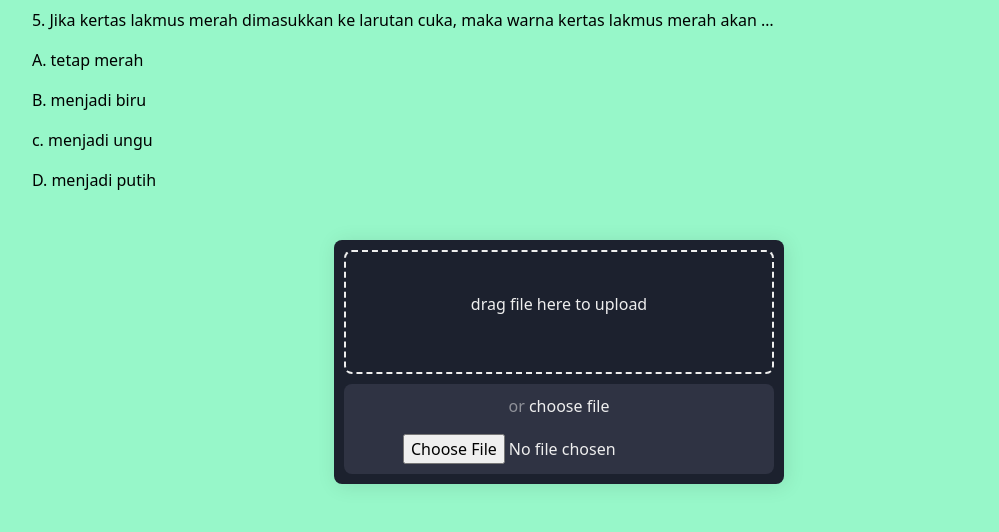
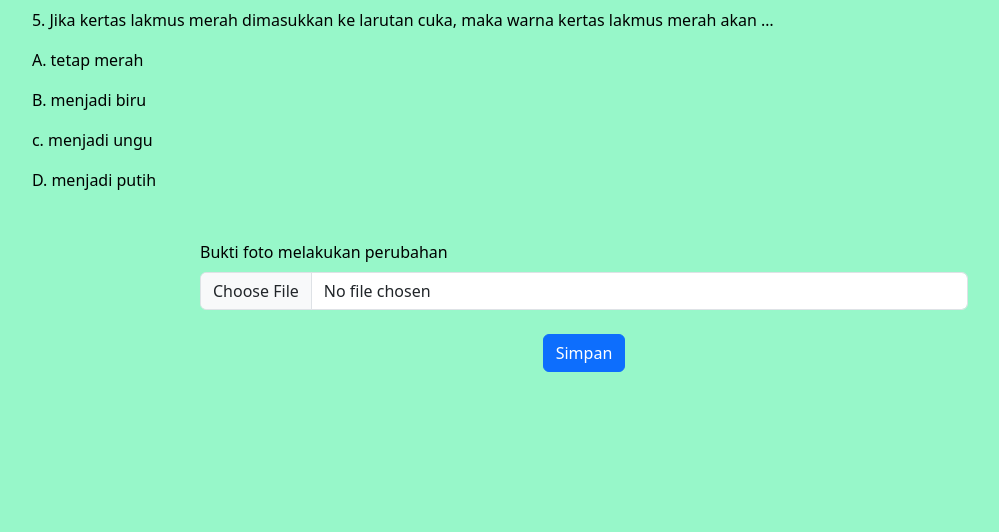
Before and after one commit to AchmadSyahh226/YouChangeIt-Website, a PHP site: page /materi.html in a window 1280 px wide. Shown: the part 2871-3403 px from the top of the page, without its empty margins (56-1055 px from the left). After the commit the page ends 3243 px from the top, so only its background shows below. Run offline with PHP 8.4, Linux system fonts and the light colour scheme.

Commit message:
upload file

```diff
--- a/materi.html
+++ b/materi.html
@@ -244,20 +244,15 @@
     </div>
 
     <!-- upload file -->
-    <div class="container pb-5" style="padding-left: 25%;">
-    <form class="upload">
-      <div class="upload_body">
-        <i class="ri-file-upload-line"></i>
-        <p> drag file here to upload</p>
-      </div>
-      <footer class="upload_footer">
-        <label for="upload_input" class="upload_button">
-          <p><span>or</span> choose file</p>
-          <input type="file" id="upload_input"/>
-        </label>
-      </footer>
-    </form>
-  </div>
+    <div class="mb-4" style="padding-left: 20%; padding-right: 20%;">
+      <label for="labelUpload" class="form-label" style="color: black;">Bukti foto melakukan perubahan</label>
+      <input type="file" class="form-control" id="inputFile" required>
+      <div class="valid-feedback">Valid</div>
+    <div class="invalid-feedback">Wajib diisi</div>
+    </div>
+    <div class="mb-4 text-center">
+      <button type="submit" class="btn btn-primary">Simpan</button>
+    </div>
   </section>
   </body>
 </html>
--- a/style.css
+++ b/style.css
@@ -156,60 +156,3 @@ h3 {
   position: 20px;
 }
 /* Tutup Login dan Register */
-
-/* upload */
-.upload {
-  width: 450px;
-  background-color: #1c212e;
-  color: #eee;
-  display: grid;
-  border-radius: 8px;
-  box-shadow: 2px 2px 20px rgba(0, 0, 0, 0.1);
-  padding: 10px;
-  gap: 10px;
-}
-
-.upload_body {
-  display: flex;
-  flex-direction: column;
-  align-items: center;
-  justify-content: center;
-  padding: 40px 20px;
-  border: 2px dashed #eee;
-  border-radius: inherit;
-}
-
-.upload_body i {
-  font-size: 48px;
-}
-
-.upload_footer {
-  position: relative;
-  background-color: #2f3343;
-  border-radius: inherit;
-  transition: background-color 0.25s;
-}
-
-.upload_button {
-  display: block;
-  text-align: center;
-  padding: 10px;
-  cursor: pointer;
-}
-
-.upload_footer:hover {
-  background-color: #3c3f4e;
-}
-
-.upload_button span {
-  opacity: 0.5;
-}
-
-.upload_input {
-  position: absolute;
-  inset: 0;
-  opacity: 0;
-  visibility: hidden;
-}
-
-/* tutup upload */
```
